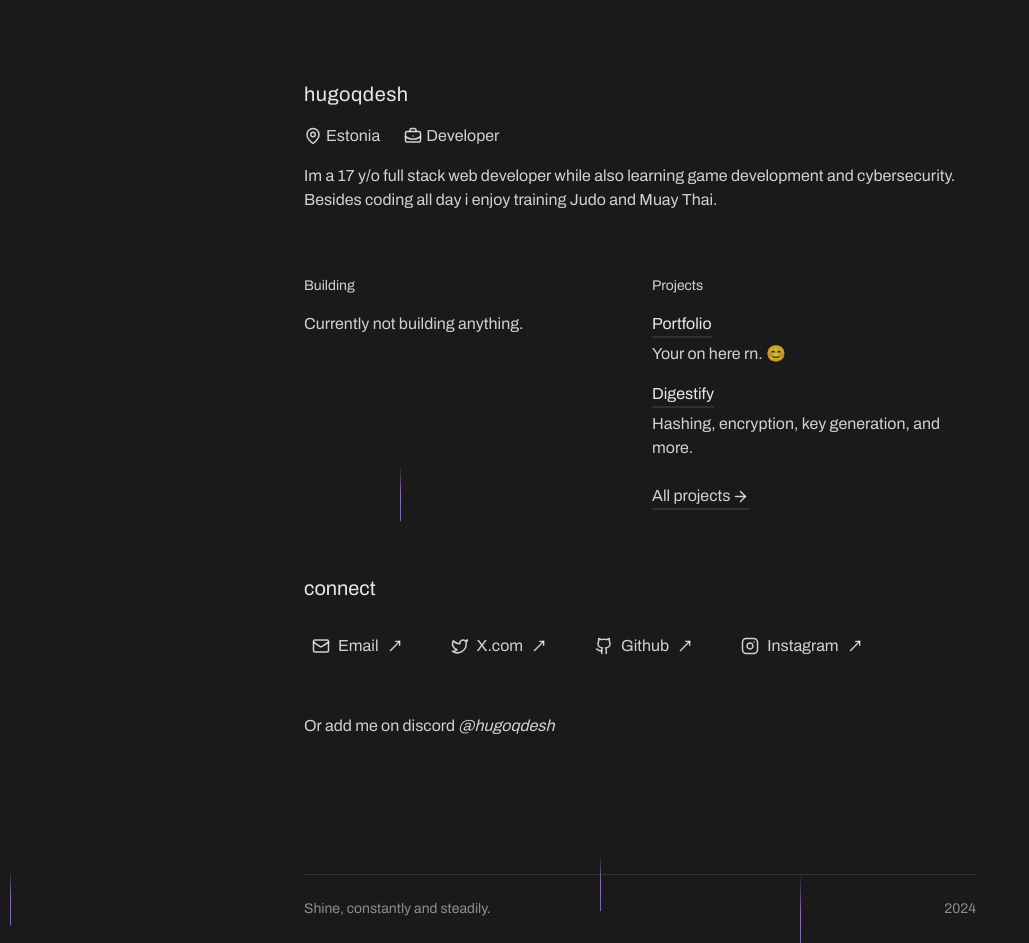
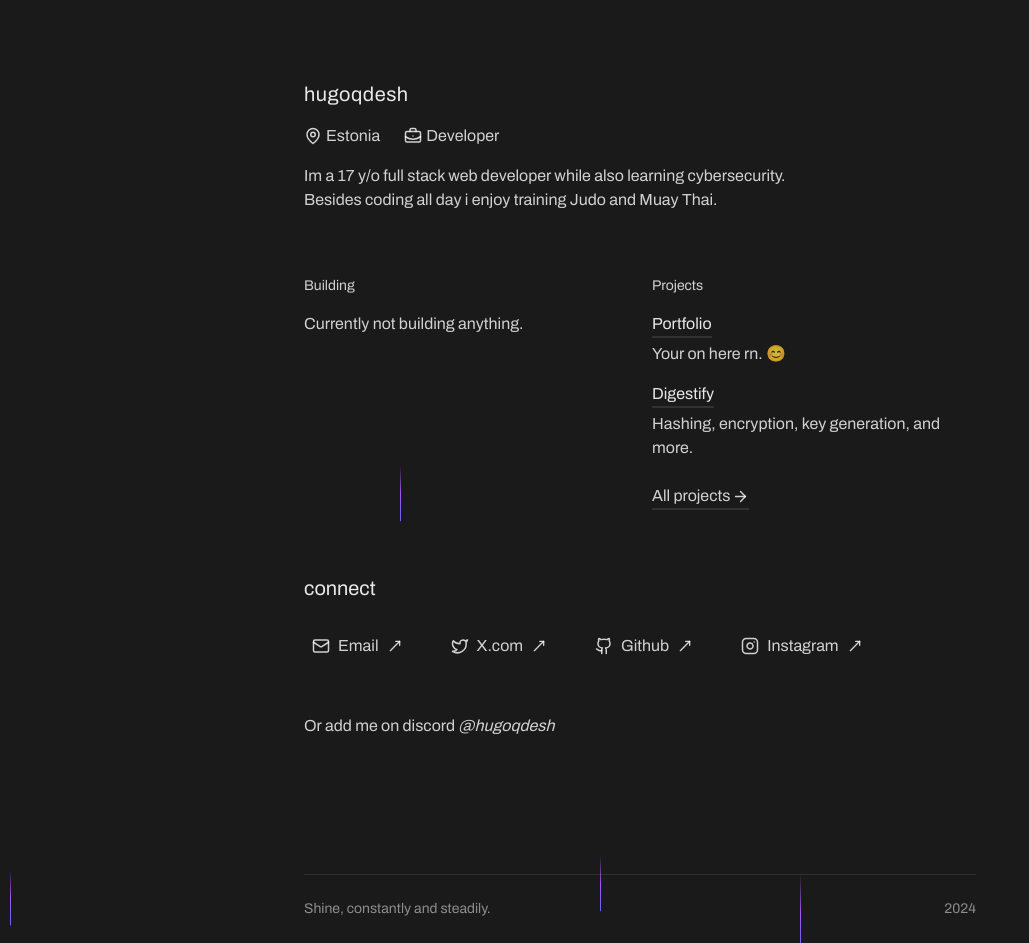
Before and after one commit to hugoqdesh/portfolio, a Next.js app: page / in a window 1280 px wide. Shown: the whole page, without its empty margins (0-1029 px from the left). Built offline with nearby package versions, Linux system fonts and the light colour scheme.

Commit message:
Update page.tsx

```diff
--- a/app/page.tsx
+++ b/app/page.tsx
@@ -29,9 +29,9 @@ export default function Home() {
               </p>
             </div>
             <p>
-              Im a 17 y/o full stack web developer while also learning game
-              development and cybersecurity. Besides coding all day i enjoy
-              training Judo and Muay Thai.
+              Im a 17 y/o full stack web developer while also learning
+              cybersecurity. <br /> Besides coding all day i enjoy training Judo
+              and Muay Thai.
             </p>
           </div>
 
```
